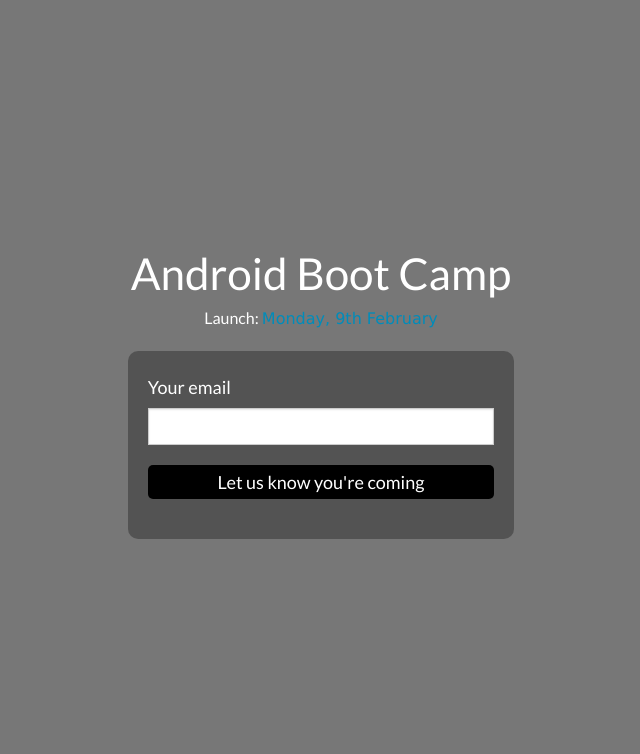
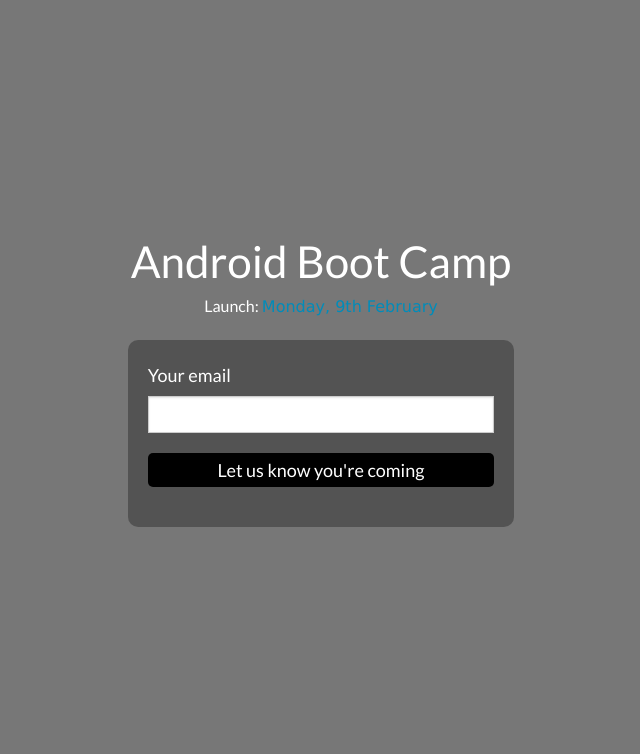
Before and after one commit to foogunlana/web_appsoc, a Django app: template appsoc/templates/appsoc/events.html in a window 1280 px wide. Shown: the part 45-799 px from the top of the page, without its empty margins (319-959 px from the left). Run offline with Django 3.2, Linux system fonts and the light colour scheme; the template is opened without the code that fills it, so the values that code supplies are empty, except form fields; tables that the repository leaves empty hold one stand-in row (values such as "Sample post"); form fields are guessed from the names that the template uses; some libraries are stand-ins or nearby versions.

Commit message:
Website fix fow overlapping text

```diff
--- a/appsoc/templates/appsoc/events.html
+++ b/appsoc/templates/appsoc/events.html
@@ -4,19 +4,9 @@
 	<head>
 		<link href='http://fonts.googleapis.com/css?family=Lato:400,700,400italic,700italic' rel='stylesheet' type='text/css'>
 		</head>
-		<div class="trans_view">
+		<div class="appsoc_trans_view">
 			<div class="row">
 				<div class="columns small-12 medium-7 large-5 small-centered">
-					<br>
-					<br>
-					<br>
-					<br>
-					<br>
-					<br>
-					<br>
-					<br>
-					<br>
-					<br>
 					<h1 style="color:white;font-family:'Lato';text-align:center">
 					Android Boot Camp
 					<p>
@@ -118,6 +108,7 @@
 		</div>
 		<script src="https://ajax.googleapis.com/ajax/libs/jquery/2.1.3/jquery.min.js"></script>
 		<script src="//cdnjs.cloudflare.com/ajax/libs/jquery-form-validator/2.1.47/jquery.form-validator.min.js"></script>
+		<script src="/static/js/appsoc.js"></script>
 		<script>
 				$.validate({
 					focusInvalid: false,
--- a/static/css/appsoc.css
+++ b/static/css/appsoc.css
@@ -16,10 +16,12 @@ font-size: 15px;
   font-weight: lighter;
 }
 
-.trans_view{
+.appsoc_trans_view{
   background-color: rgba(0,0,0,0.5);
   color:white;
-  height:100%;
+  height: 100%;
+  display: flex;
+  align-items: center;
 }
 
 .appsoc_container{
@@ -83,10 +85,13 @@ font-weight: lighter;
 
 .events{
   background-color: black;
-  background-image: url('/static/images/android.jpg');
+  background: url('/static/images/android.jpg') center;
   background-repeat: no-repeat;
   background-attachment: fixed;
-  background-size:  100%;
+  background-size: cover;
+  -webkit-background-size: cover;
+  -moz-background-size: cover;
+  -o-background-size: cover;
 
 }
 
--- /dev/null
+++ b/static/js/appsoc.js
@@ -0,0 +1,8 @@
+$(document).ready(function(){
+	$(window).resize("resizeBackground");
+		function resizeBackground(event) {
+			var screenHeight = $(window).height();
+			$(".appsoc_trans_view").height(screenHeight);
+		}
+		resizeBackground();
+});
```
